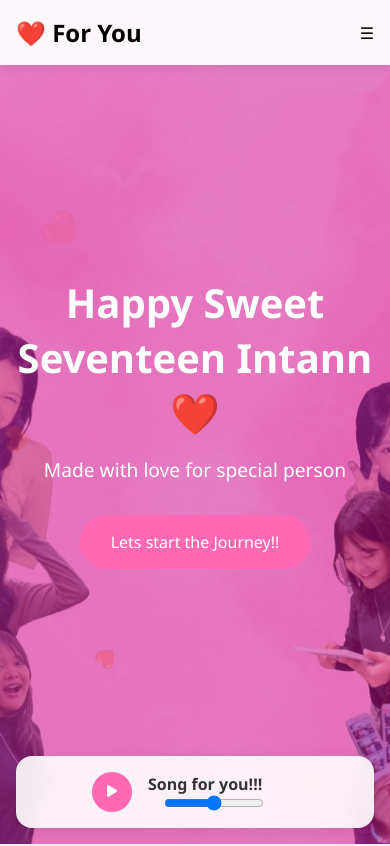
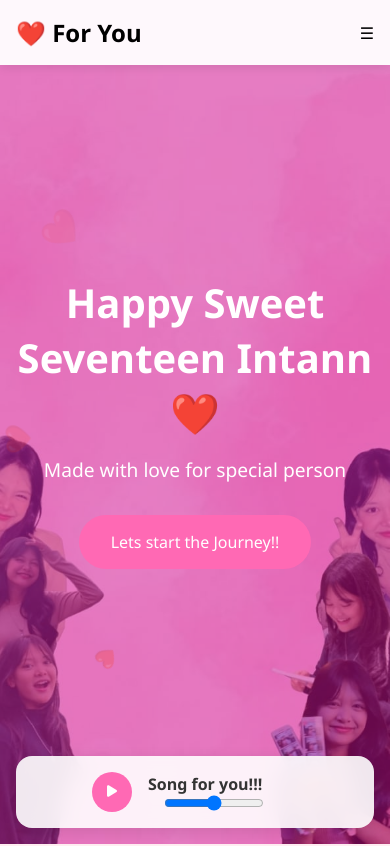
Before and after one commit to DallCode/IntanSite, a plain HTML site: page index.html in a window 390 px wide. Shown: the top 846 px of the page. Drawn offline with nearby package versions, Linux system fonts and the light colour scheme.

Commit message:
second commit

```diff
--- a/index.css
+++ b/index.css
@@ -69,7 +69,7 @@ nav {
 /* Media query untuk mengganti background image */
 @media (max-width: 768px) {
     .hero {
-        background: url('galeri/img5.jpg') center/cover;
+        background: url('galeri/img6.jpg') center/cover;
     }
 }
 
```
Also changed, not shown: galeri/img6.jpg (added).
